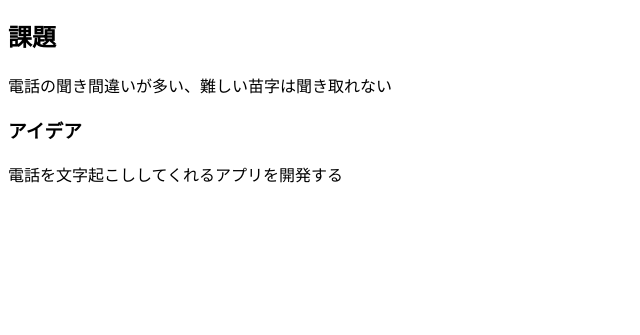
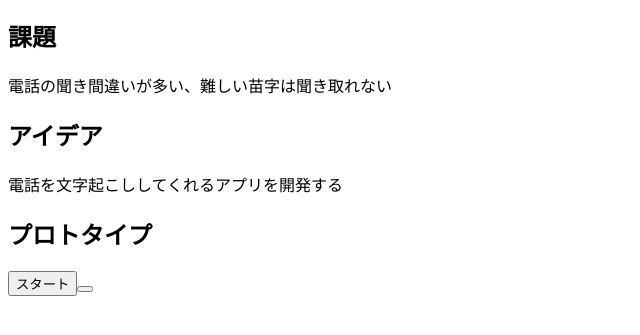
Before and after one commit to natsukokatou/-AI-, a plain HTML site: page index.html in a window 1280 px wide. Shown: the part 57-392 px from the top of the page, without its empty margins (0-640 px from the left). Drawn offline with Linux system fonts and the light colour scheme.

Commit message:
Update index.html

```diff
--- a/index.html
+++ b/index.html
@@ -3,5 +3,8 @@
 <h2>課題</h2>
 電話の聞き間違いが多い、難しい苗字は聞き取れない
 
-<h3>アイデア</h3>
+<h2>アイデア</h3>
 電話を文字起こししてくれるアプリを開発する
+
+<h2>プロトタイプ</h2>
+<button>スタート<button>
```
